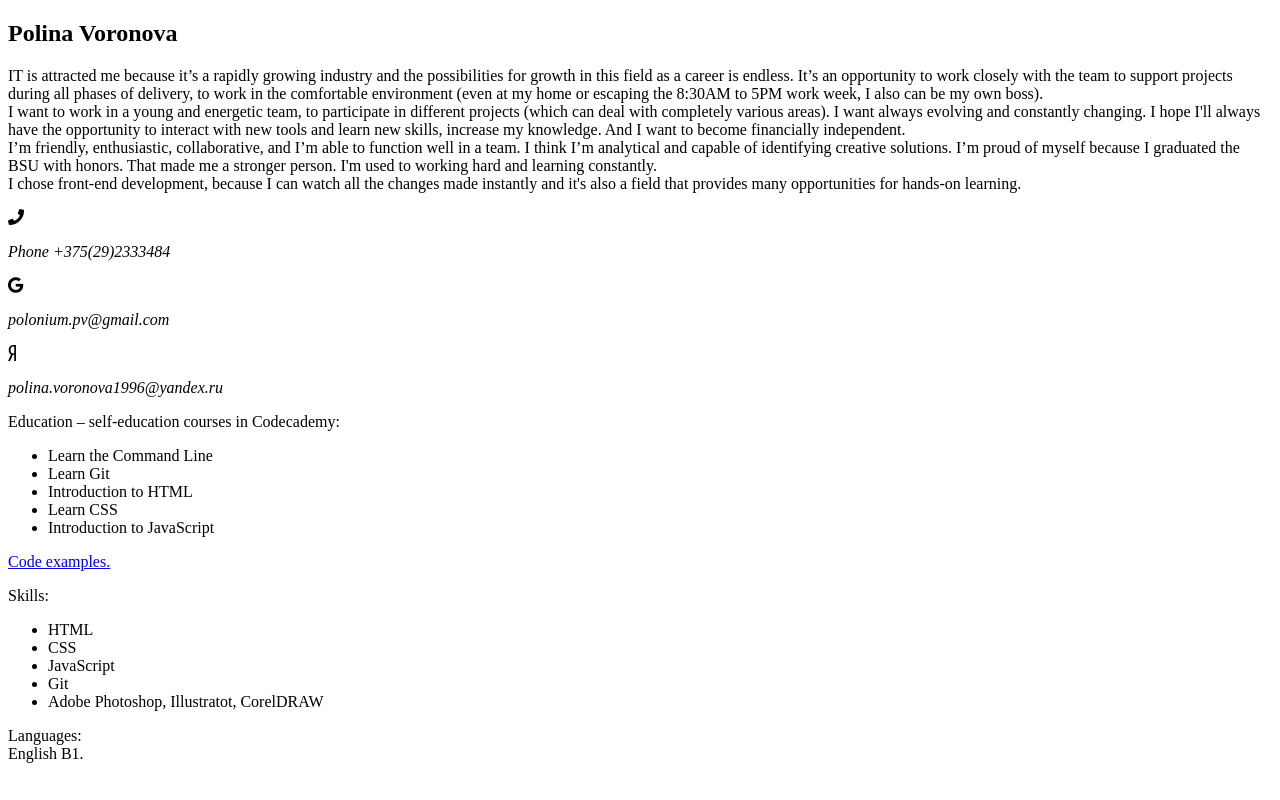
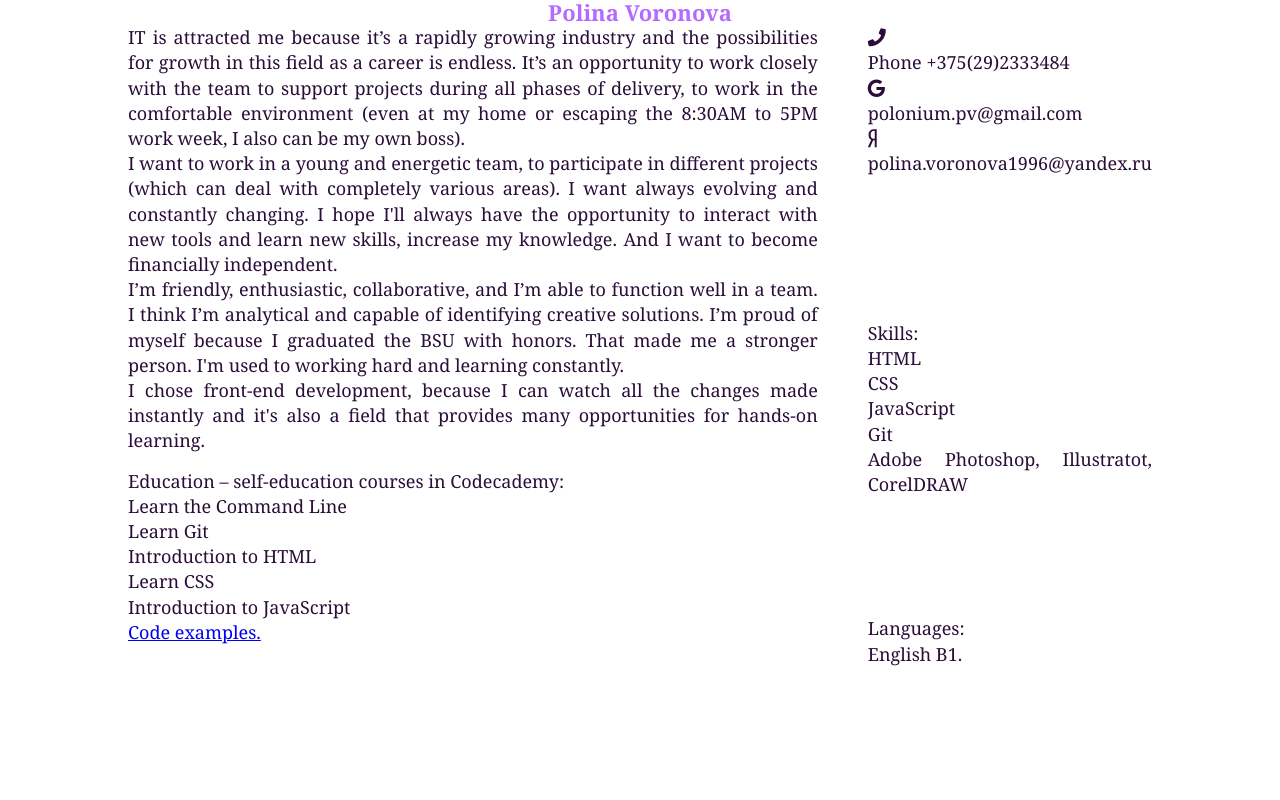
Before and after one commit to polinavoronova/rsschool-cv, a plain HTML site: page index.html in a window 1280 px wide. Drawn offline with nearby package versions, Linux system fonts and the light colour scheme.

Commit message:
'feat:implement-grid-box-and-add-styles'

```diff
--- a/index.html
+++ b/index.html
@@ -2,26 +2,28 @@
 <html lang="en">
 <head>
     <meta charset="UTF-8">
+    <link rel='stylesheet' href="https://cdnjs.cloudflare.com/ajax/libs/meyer-reset/2.0/reset.css">
     <link rel="stylesheet" href="./style.css">
     <link rel="stylesheet" href="https://use.fontawesome.com/releases/v5.8.1/css/all.css">
     <title>Polina Voronova</title>
 </head>
 <body>
-    <article>
+    <section>
         <h1>Polina Voronova</h1>
-        <article>
+        <div class="grid">
+            <div class="box about-myself">
                 <p>IT is attracted me because it’s a rapidly growing industry and the possibilities for growth in this field as a career is endless. It’s an opportunity to work closely with the team to support projects during all phases of delivery, to work in the comfortable environment (even at my home or escaping the 8:30AM to 5PM work week, I also can be my own boss).<br />
                 I want to work in a young and energetic team, to participate in different projects (which can deal with completely various areas). I want always evolving and constantly changing. I hope I'll always have the opportunity to interact with new tools and learn new skills, increase my knowledge. And I want to become financially independent.<br />
                 I’m friendly, enthusiastic, collaborative, and I’m able to function well in a team. I think I’m analytical and capable of identifying creative solutions. I’m proud of myself because I graduated the BSU with honors. That made me a stronger person. I'm used to working hard and learning constantly.<br />
                 I chose front-end development, because I can watch all the changes made instantly and it's also a field that provides many opportunities for hands-on learning.
                 </p>
-        </article>
-        <address>
+            </div>
+            <address class="box contact-info">
                 <div><i class="fas fa-phone"></i><p>Phone +375(29)2333484</p></div>
                 <div><i class="fab fa-google"></i><p>polonium.pv@gmail.com</p></div>
                 <div><i class="fab fa-yandex"></i><p>polina.voronova1996@yandex.ru</p></div>
             </address>
-        <article>
+            <div class="box education-code-examples">
                 <p>Education – self-education courses in Codecademy:</p>
                 <ul>
                     <li>Learn the Command Line</li>
@@ -31,8 +33,8 @@
                     <li>Introduction to JavaScript</li>
                 </ul>
                 <a href='https://github.com/polinavoronova/js-tasks' target="_blank" rel="noopener">Code examples.</a>
-        </article>
-        <article>
+            </div>
+            <div class="box skills">
                 <p>Skills:</p>
                 <ul>
                     <li>HTML</li>
@@ -41,12 +43,12 @@
                     <li>Git</li>
                     <li>Adobe Photoshop, Illustratot, CorelDRAW</li>
                 </ul>
-        </article>
-
-        <article>
+            </div>
+            <div class="box lang">
                 <p>Languages:<br/>
                 English B1.</p>
-        </article>
-    </article>
+            </div>
+        </div>
+    </section>
 </body>
 </html>
--- a/style.css
+++ b/style.css
@@ -0,0 +1,59 @@
+body {
+    width: 1024px;
+    text-align: justify;
+    font-family: Georgia, 'Times New Roman', Times, serif;
+    font-size: 18px;
+    margin: 0 auto;
+    color: rgba(42, 14, 57, 1);
+    line-height: 1.4em;
+}
+
+h1 {
+    text-align: center;
+    font-size: 22px;
+    font-weight: bold;
+    color: rgba(180, 106, 255, 1);
+}
+
+.grid {
+    display: grid;
+    grid-template-columns: 3fr 1fr;
+    grid-template-rows: 1fr 1fr 1fr 1fr 1fr;
+    grid-column-gap: 50px;
+    grid-row-gap: 15px;
+}
+
+.about-myself {
+    grid-row-start: 1;
+    grid-row-end: 4;
+    grid-column-start: 1;
+    grid-column-end: 1;
+}
+
+.contact-info {
+    grid-row-start: 1;
+    grid-row-end: 3;
+    grid-column-start: 2;
+    grid-column-end: 2;
+}
+
+.education-code-examples {
+    grid-row-start: 4;
+    grid-row-end: 6;
+    grid-column-start: 1;
+    grid-column-end: 1;
+}
+
+.skills {
+    grid-row-start: 3;
+    grid-row-end: 5;
+    grid-column-start: 2;
+    grid-column-end: 2;
+}
+
+.lang {
+    grid-row-start: 5;
+    grid-row-start: 5;
+    grid-column-start: 2;
+    grid-column-end: 2;
+}
```
Lines whose indentation alone changed are shown as unchanged.
